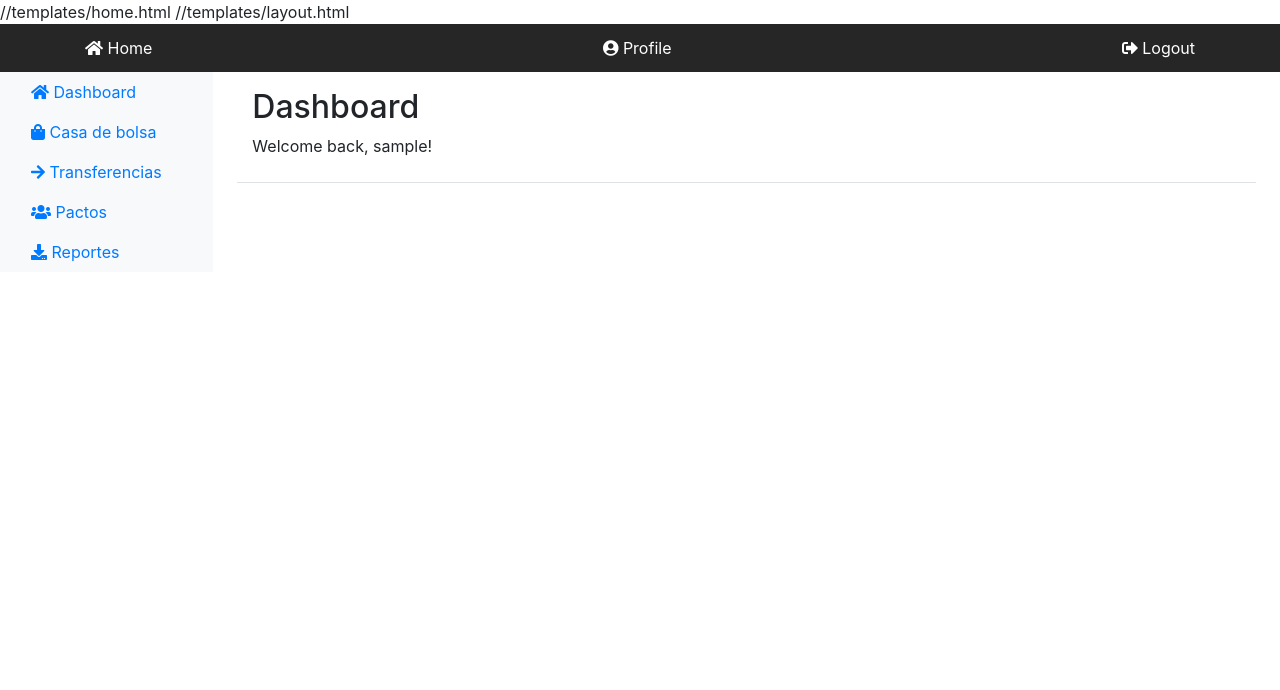
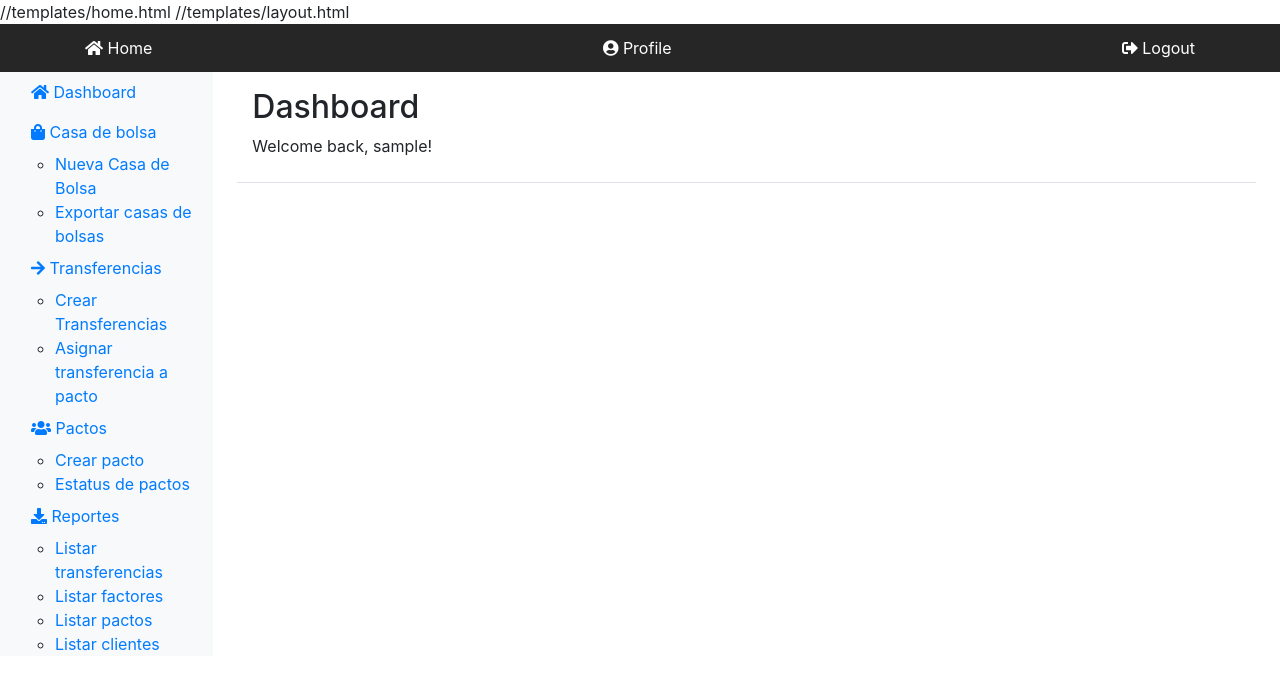
Before and after one commit to JATCIN/proyecto0, a Flask app: page / in a window 1280 px wide. Shown: the top 690 px of the page. Run offline with Flask 3, Linux system fonts and the light colour scheme; the visitor is signed in with stand-in values (Sample User, id 1); some libraries are stand-ins or nearby versions.

Commit message:
Agregar submenus

```diff
--- a/src/templates/layout.html
+++ b/src/templates/layout.html
@@ -32,28 +32,57 @@
               </li>
               <li class="nav-item">
                 <a class="nav-link" href="#">
-                  <i class="fas fa-shopping-bag"></i>
-                  Casa de bolsa
-
+                    <i class="fas fa-shopping-bag"></i>
+                    Casa de bolsa
                 </a>
-              </li>
+                <ul class="submenu">
+                    <li><a href="#">Nueva Casa de Bolsa</a></li>
+                </ul>
+                <ul class="submenu">
+                  <li><a href="#">Exportar casas de bolsas</a></li>
+              </ul>
+            </li>
               <li class="nav-item">
                 <a class="nav-link" href="#">
                   <i class="fas fa-arrow-right"></i>
                   Transferencias
                 </a>
+                <ul class="submenu">
+                  <li><a href="#">Crear Transferencias</a></li>
+              </ul>
+              <ul class="submenu">
+                <li><a href="#">Asignar transferencia a pacto</a></li>
+            </ul>
               </li>
               <li class="nav-item">
                 <a class="nav-link" href="#">
                   <i class="fas fa-users"></i>
                   Pactos
                 </a>
+                <ul class="submenu">
+                  <li><a href="#">Crear pacto </a></li>
+              </ul>
+              <ul class="submenu">
+                <li><a href="#">Estatus de pactos </a></li>
+            </ul>
               </li>
               <li class="nav-item">
                 <a class="nav-link" href="#">
                   <i class="fas fa-download"></i>
                   Reportes
                 </a>
+                <ul class="submenu">
+                  <li><a href="#">Listar transferencias </a></li>
+              </ul>
+              <ul class="submenu">
+                <li><a href="#">Listar factores </a></li>
+            </ul>
+            <ul class="submenu">
+              <li><a href="#">Listar pactos </a></li>
+          </ul>
+          <ul class="submenu">
+            <li><a href="#">Listar clientes </a></li>
+        </ul>
               </li>
             </ul>
    </div>
```
